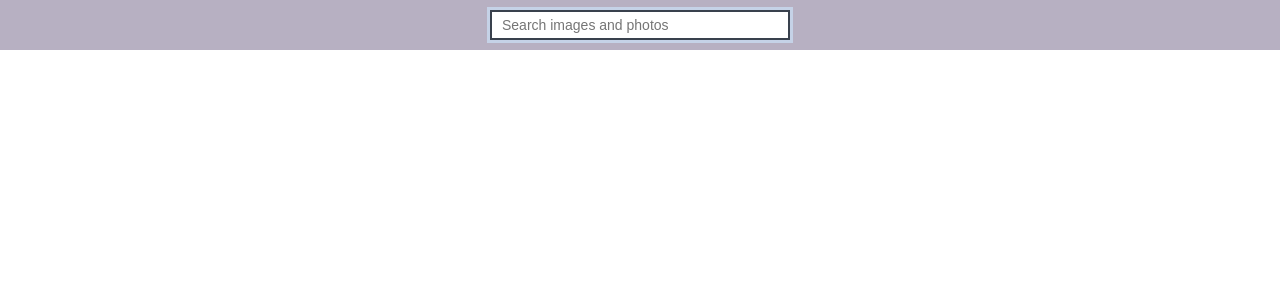
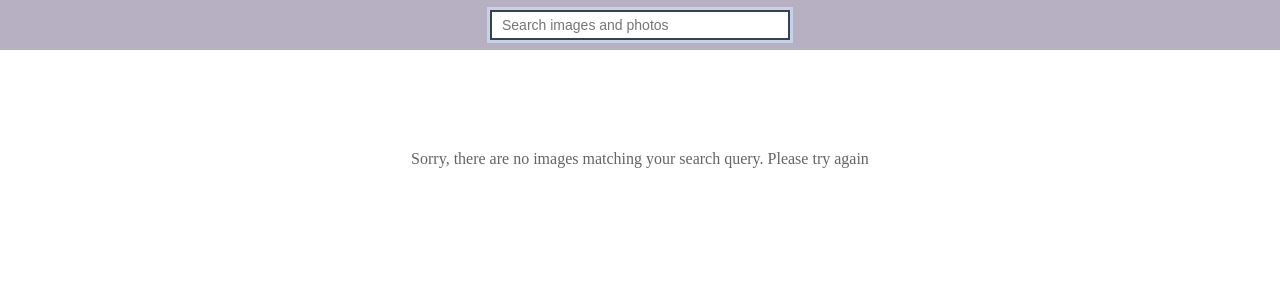
Before and after one commit to ICxodnik/goit-react-woolf-hw-04-images, a React (Create React App) app: page / in a window 1280 px wide. Shown: the top 300 px of the page. Built offline with nearby package versions, Linux system fonts and the light colour scheme.

Commit message:
add empty gallery text

```diff
--- a/src/App.jsx
+++ b/src/App.jsx
@@ -59,7 +59,7 @@ export class App extends Component {
           // handleSearch={this.handleSearch}
           handleQueryChange={this.handleQueryChange}
         />
-        {this.state.images && <ImageGallery images={this.state.images} />}
+        <ImageGallery images={this.state.images} />
         <Button
           title="Load more"
           handleLoadMore={this.handleLoadMore}
--- a/src/components/ImageGallery/index.jsx
+++ b/src/components/ImageGallery/index.jsx
@@ -6,6 +6,16 @@ export default class ImageGallery extends Component {
   static propTypes = { images: PropTypes.array };
 
   render() {
+    if (!this.props.images.length) {
+      return (
+        <div className="gallery empty-gallery">
+          <p className="gallery-info">
+            Sorry, there are no images matching your search query. Please try
+            again
+          </p>
+        </div>
+      );
+    }
     return (
       <ul className="gallery">
         {this.props.images.map(el => {
--- a/src/index.css
+++ b/src/index.css
@@ -12,6 +12,17 @@
   flex-wrap: wrap;
   row-gap: 25px;
   column-gap: 15px;
+}
+
+.empty-gallery {
+  justify-content: center;
+  align-items: center;
+  padding-top: 100px;
+}
+
+.gallery-info {
+  font-size: 16px;
+  color:rgb(100, 100, 100);
 }
 
 .photo-card {
--- a/src/services/api.js
+++ b/src/services/api.js
@@ -1,6 +1,6 @@
 import axios from "axios";
 
-const perPage = 10;
+const perPage = 20;
 const imgFetcher = axios.create({
     baseURL: 'https://pixabay.com/api/',
     params: {
```
